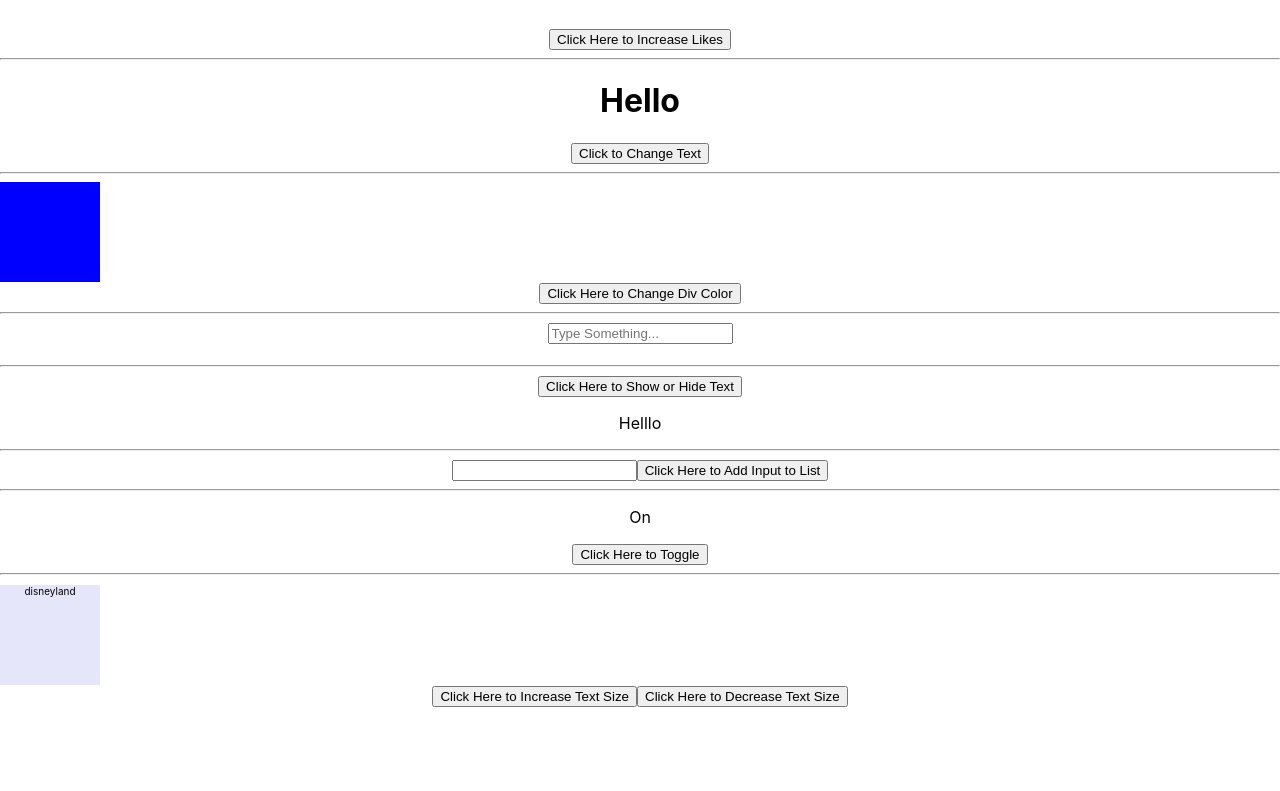
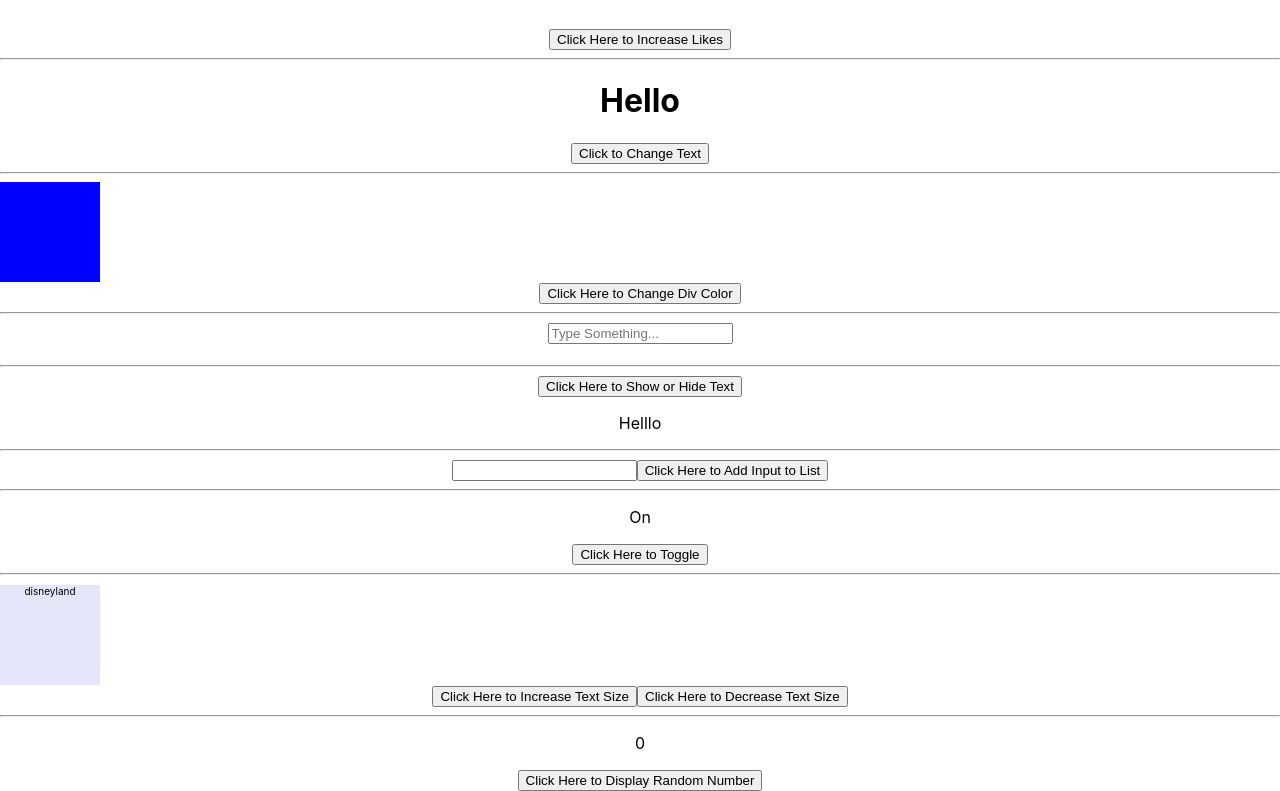
Before and after one commit to leen0512/react-status, a React (Create React App) app: page / in a window 1280 px wide. Shown: the part 308-1099 px from the top of the page. Before the commit the page ends 1015 px from the top, so only its background shows below. Built offline with nearby package versions, Linux system fonts and the light colour scheme.

Commit message:
display random number between 0 and 999

```diff
--- a/src/App.js
+++ b/src/App.js
@@ -8,7 +8,7 @@ import ShowHideText from './components/ShowHideText';
 import AddInputToList from './components/AddInputToList';
 import Toggle from './components/Toggle';
 import IncreaseOrDecreaseTextSize from './components/IncreaseOrDecreaseTextSize';
-
+import DisplayRandomNumber from './components/DisplayRandomNumber';
 
 //q1
 function ShowNumber(){
@@ -64,6 +64,7 @@ function App() {
       <AddInputToList/>
       <Toggle/>
       <IncreaseOrDecreaseTextSize/>
+      <DisplayRandomNumber/>
     </div>
   );
 }
--- /dev/null
+++ b/src/components/DisplayRandomNumber.js
@@ -0,0 +1,14 @@
+import { useState } from "react";
+
+function DisplayRandomNumber(){
+    const [number, setNumber] = useState(0);
+
+
+
+    return <div>
+        <p>{number}</p>
+        <button onClick={() => setNumber(Math.floor(Math.random() * 1000))}>Click Here to Display Random Number</button>
+    </div>
+}
+
+export default DisplayRandomNumber;
--- a/src/components/IncreaseOrDecreaseTextSize.js
+++ b/src/components/IncreaseOrDecreaseTextSize.js
@@ -14,6 +14,7 @@ function IncreaseOrDecreaseTextSize(){
         </div>
         <button onClick={increaseSize}>Click Here to Increase Text Size</button>
         <button onClick={() => setSize(size-1)}>Click Here to Decrease Text Size</button>
+        <hr></hr>
     </div>
 }
 
```
